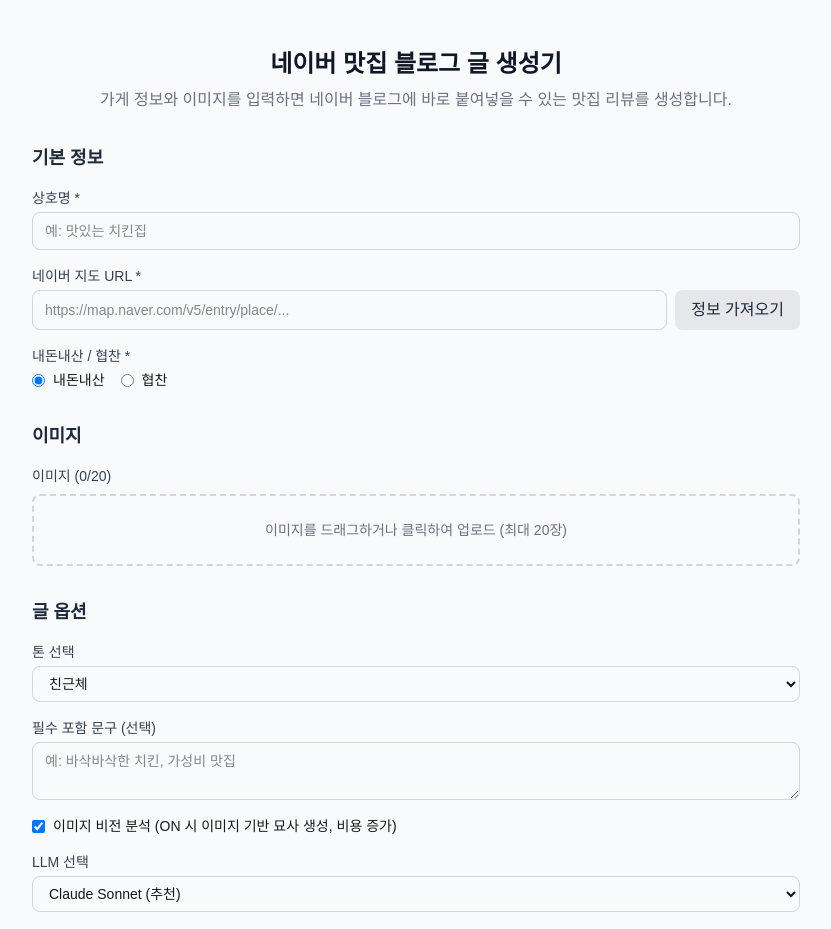
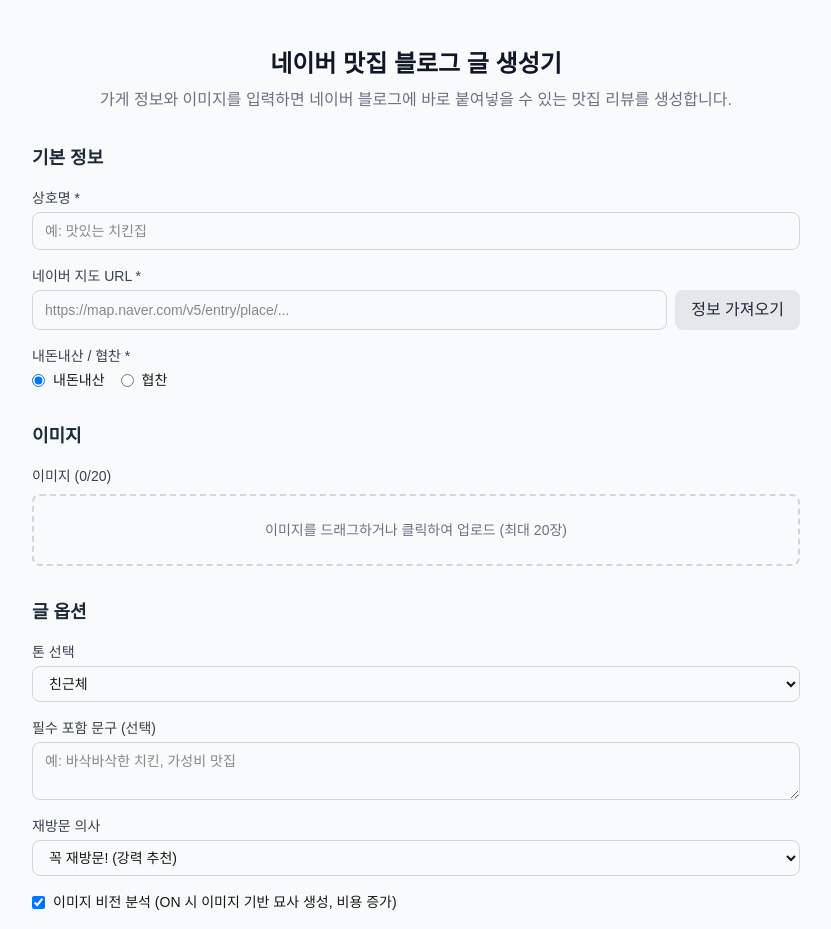
Before and after one commit to Leebonggu/blog-writer, a Next.js app: page / in a window 1280 px wide. Shown: the top 929 px of the page, without its empty margins (224-1055 px from the left). Built offline with nearby package versions, Linux system fonts and the light colour scheme.

Commit message:
feat: add revisit intent selector, fix bold overuse in prompt

```diff
--- a/app/api/generate/route.ts
+++ b/app/api/generate/route.ts
@@ -6,7 +6,7 @@ import type { StoreInfo } from "@/features/scraper/types";
 
 export async function POST(request: Request) {
   const body = await request.json();
-  const { storeName, storeInfo, sponsorType, sponsorName, images, tonePresetId, referenceText, requiredPhrases, useVision, model } = body;
+  const { storeName, storeInfo, sponsorType, sponsorName, images, tonePresetId, referenceText, requiredPhrases, revisitIntent, useVision, model } = body;
 
   if (!storeName || !storeInfo) {
     return NextResponse.json({ error: "storeName and storeInfo are required" }, { status: 400 });
@@ -27,6 +27,7 @@ export async function POST(request: Request) {
       tonePresetId: tonePresetId ?? "friendly",
       referenceText,
       requiredPhrases,
+      revisitIntent: revisitIntent ?? "definitely",
       useVision: useVision ?? true,
       model: model ?? "claude-sonnet",
     };
--- a/components/blog-form/BlogForm.tsx
+++ b/components/blog-form/BlogForm.tsx
@@ -6,7 +6,7 @@ import { Select } from "@/components/ui/Select";
 import { ImageUploader } from "@/components/image-uploader/ImageUploader";
 import { BlogPreview } from "@/components/blog-preview/BlogPreview";
 import { GeneratingOverlay } from "@/components/ui/GeneratingOverlay";
-import type { BlogOutput, SponsorType, TonePresetId } from "@/features/blog/types";
+import type { BlogOutput, SponsorType, TonePresetId, RevisitIntent } from "@/features/blog/types";
 import type { LLMModel } from "@/features/llm/types";
 import type { StoreInfo } from "@/features/scraper/types";
 
@@ -20,6 +20,7 @@ export function BlogForm() {
   const [tonePresetId, setTonePresetId] = useState<TonePresetId | "custom">("friendly");
   const [referenceText, setReferenceText] = useState("");
   const [requiredPhrases, setRequiredPhrases] = useState("");
+  const [revisitIntent, setRevisitIntent] = useState<RevisitIntent>("definitely");
   const [useVision, setUseVision] = useState(true);
   const [model, setModel] = useState<LLMModel>("claude-sonnet");
 
@@ -109,6 +110,7 @@ export function BlogForm() {
           tonePresetId,
           referenceText: tonePresetId === "custom" ? referenceText : undefined,
           requiredPhrases: requiredPhrases || undefined,
+          revisitIntent,
           useVision,
           model,
         }),
@@ -262,6 +264,17 @@ export function BlogForm() {
           />
         </div>
 
+        <Select
+          label="재방문 의사"
+          value={revisitIntent}
+          onChange={(e) => setRevisitIntent(e.target.value as RevisitIntent)}
+          options={[
+            { value: "definitely", label: "꼭 재방문! (강력 추천)" },
+            { value: "maybe", label: "기회되면 다시 (괜찮았음)" },
+            { value: "no", label: "재방문 없음 (아쉬웠음)" },
+          ]}
+        />
+
         <div className="flex items-center gap-4">
           <label className="flex items-center gap-2 text-sm">
             <input type="checkbox" checked={useVision} onChange={(e) => setUseVision(e.target.checked)} />
--- a/features/blog/blog-generator.ts
+++ b/features/blog/blog-generator.ts
@@ -82,6 +82,7 @@ export async function generateBlogPost(
     sponsorName: input.sponsorName,
     imageCount: input.images.length,
     requiredPhrases: input.requiredPhrases,
+    revisitIntent: input.revisitIntent ?? "definitely",
     visionDescriptions,
   });
 
--- a/features/blog/prompt-builder.ts
+++ b/features/blog/prompt-builder.ts
@@ -12,6 +12,7 @@ interface PromptInput {
   sponsorName?: string;
   imageCount: number;
   requiredPhrases?: string;
+  revisitIntent: "definitely" | "maybe" | "no";
   visionDescriptions?: string[];
 }
 
@@ -61,6 +62,13 @@ export function buildPrompt(input: PromptInput): PromptOutput {
     parts.push(`## 이미지 분석 결과\n${descriptions}`);
   }
 
+  const revisitMap = {
+    definitely: "꼭 재방문할 의사 있음 (강력 추천)",
+    maybe: "기회가 되면 다시 방문할 수 있음 (괜찮았음)",
+    no: "재방문 의사 없음 (아쉬웠음)",
+  };
+  parts.push(`## 재방문 의사\n${revisitMap[input.revisitIntent]}\n총평에 이 재방문 의사를 자연스럽게 반영해주세요.`);
+
   if (input.requiredPhrases) {
     parts.push(`## 필수 포함 문구\n다음 문구를 글에 자연스럽게 녹여서 반드시 포함해주세요:\n"${input.requiredPhrases}"`);
   }
--- a/features/blog/templates/restaurant.ts
+++ b/features/blog/templates/restaurant.ts
@@ -93,6 +93,14 @@ export const RESTAURANT_SYSTEM_PROMPT = `당신은 네이버 블로그 맛집
 - 맛 묘사: 식감 → 향 → 정리 순서
 - 이모지는 정보 카테고리 아이콘으로만 사용 (과하지 않게)
 
+## <strong> 태그 사용 규칙 (매우 중요!)
+- <strong>은 핵심 키워드에만 사용 (메뉴명, 가격, 상호명 등)
+- 문장 전체를 <strong>으로 감싸지 말 것
+- 한 문단에 <strong> 사용은 최대 1~2개
+- 대부분의 텍스트는 일반 텍스트로 작성
+- 잘못된 예: <strong>오늘은 맛있는 치킨집을 방문했어요!</strong>
+- 올바른 예: 오늘은 <strong>맛있는 치킨집</strong>을 방문했어요!
+
 ## 중요
 - 필수 포함 문구가 주어지면 글에 자연스럽게 녹여서 포함
 - 과장하지 않고 자연스러운 리뷰 느낌 유지
--- a/features/blog/types.ts
+++ b/features/blog/types.ts
@@ -4,6 +4,8 @@ import type { StoreInfo } from "@/features/scraper/types";
 export type TonePresetId = "friendly" | "informative" | "emotional";
 
 export type SponsorType = "self-paid" | "sponsored";
+
+export type RevisitIntent = "definitely" | "maybe" | "no";
 
 export interface TonePreset {
   id: TonePresetId;
@@ -21,6 +23,7 @@ export interface BlogInput {
   tonePresetId: TonePresetId | "custom";
   referenceText?: string;
   requiredPhrases?: string;
+  revisitIntent: RevisitIntent;
   useVision: boolean;
   model: LLMModel;
 }
```
